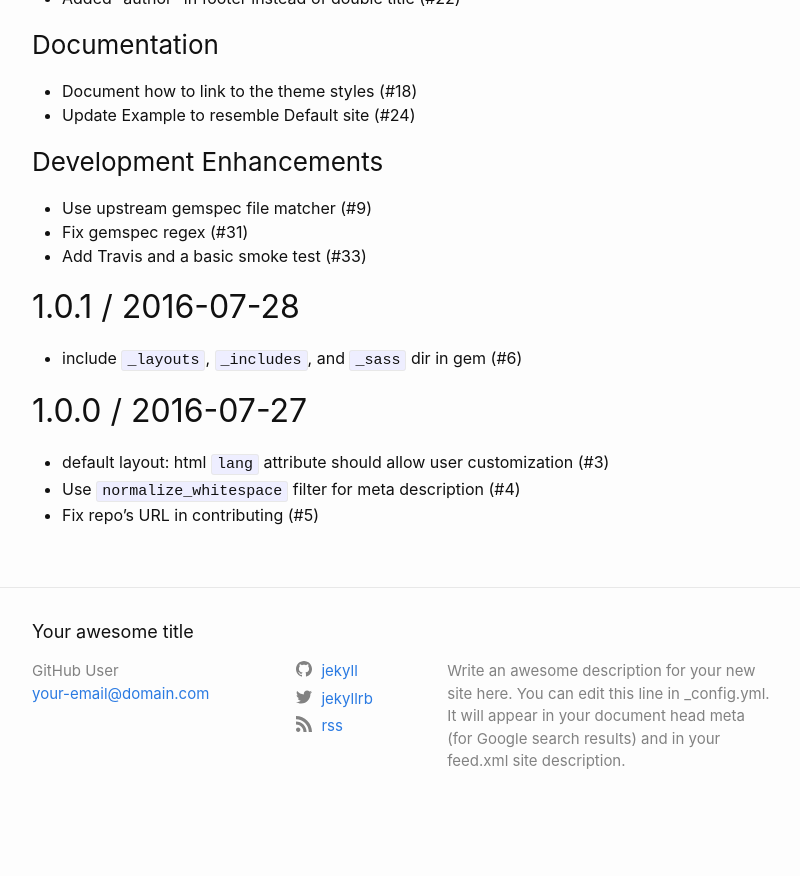
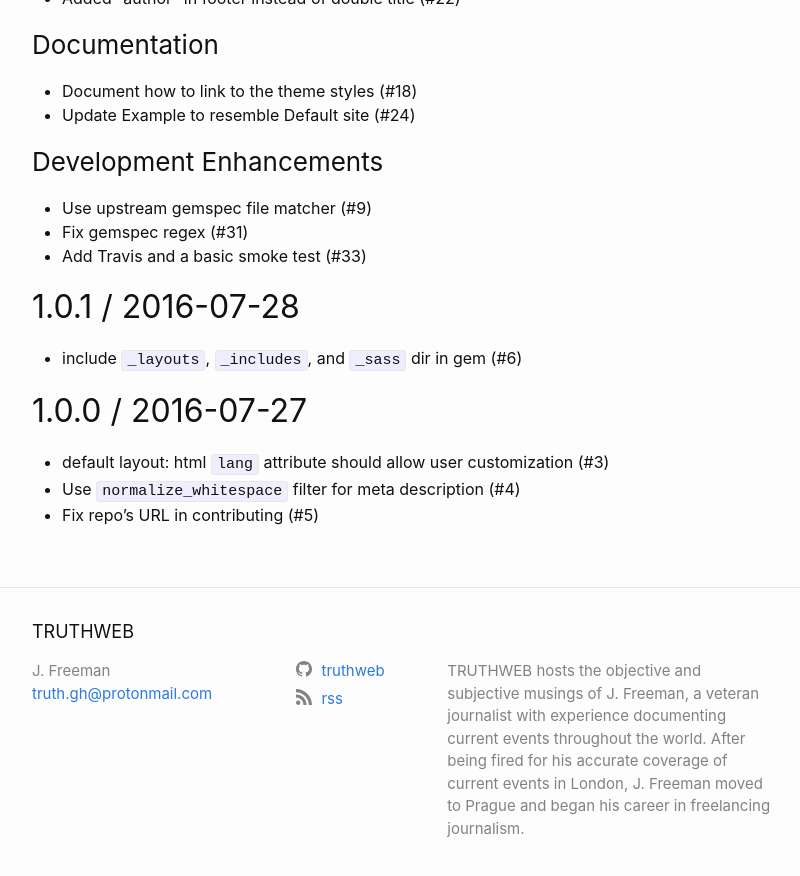
Before and after one commit to truthweb/truthweb.github.io, a Jekyll site: the page built from History.markdown, in a window 1280 px wide and 900 px high, scrolled down 3704 px. Shown: the top 876 px of the window, without its empty margins (238-1038 px from the left). Built offline with Jekyll 4.4.1, drawn with Linux system fonts in a browser that asks for light colours; our own code applies the rules of GitHub Pages for plain Markdown files; before the commit the page ends 4537 px from its top, so only the background shows below that; some of the changed text lies outside the part shown.

Commit message:
Updated config with site info.

```diff
--- a/_config.yml
+++ b/_config.yml
@@ -1,14 +1,11 @@
-title: Your awesome title
-author: GitHub User
-email: your-email@domain.com
+title: TRUTHWEB
+author: J. Freeman
+email: truth.gh@protonmail.com
 description: > # this means to ignore newlines until "twitter_username:"
-  Write an awesome description for your new site here. You can edit this
-  line in _config.yml. It will appear in your document head meta (for
-  Google search results) and in your feed.xml site description.
+  TRUTHWEB hosts the objective and subjective musings of J. Freeman, a veteran journalist with experience documenting current events throughout the world. After being fired for his accurate coverage of current events in London, J. Freeman moved to Prague and began his career in freelancing journalism.
 
-# social links
-twitter_username: jekyllrb
-github_username:  jekyll
+# social link
+github_username: truthweb
 rss: rss
 # dribbble_username: jekyll
 # facebook_username: jekyll
@@ -27,7 +24,7 @@ rss: rss
 #   instance: example.com
 
 
-show_excerpts: false # set to true to show excerpts on the homepage
+show_excerpts: true # set to true to show excerpts on the homepage
 
 # Minima date format
 # refer to http://shopify.github.io/liquid/filters/date/ if you want to customize this
```
